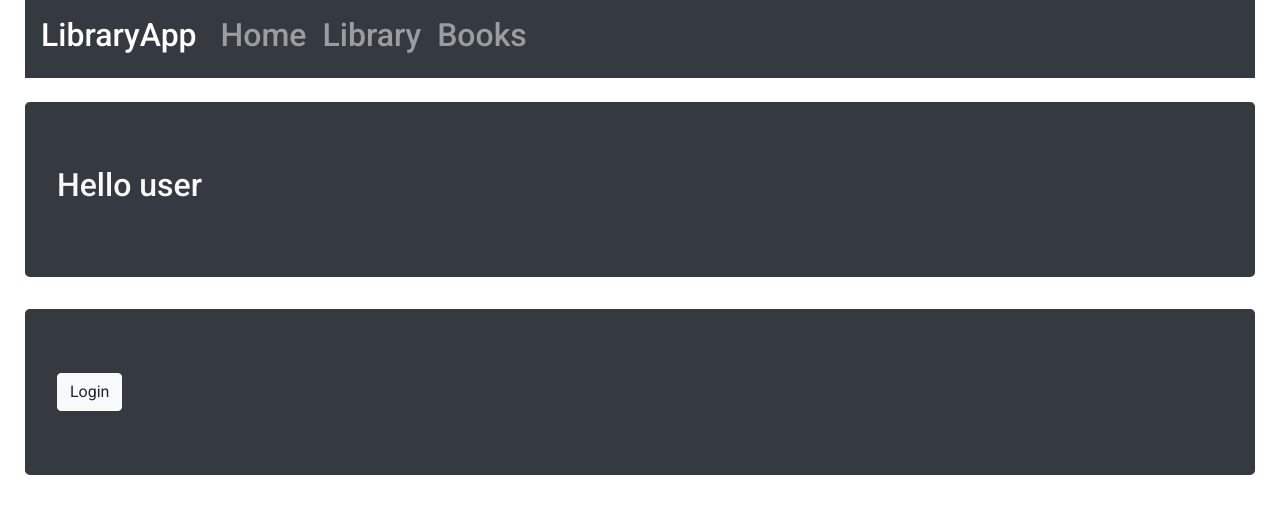
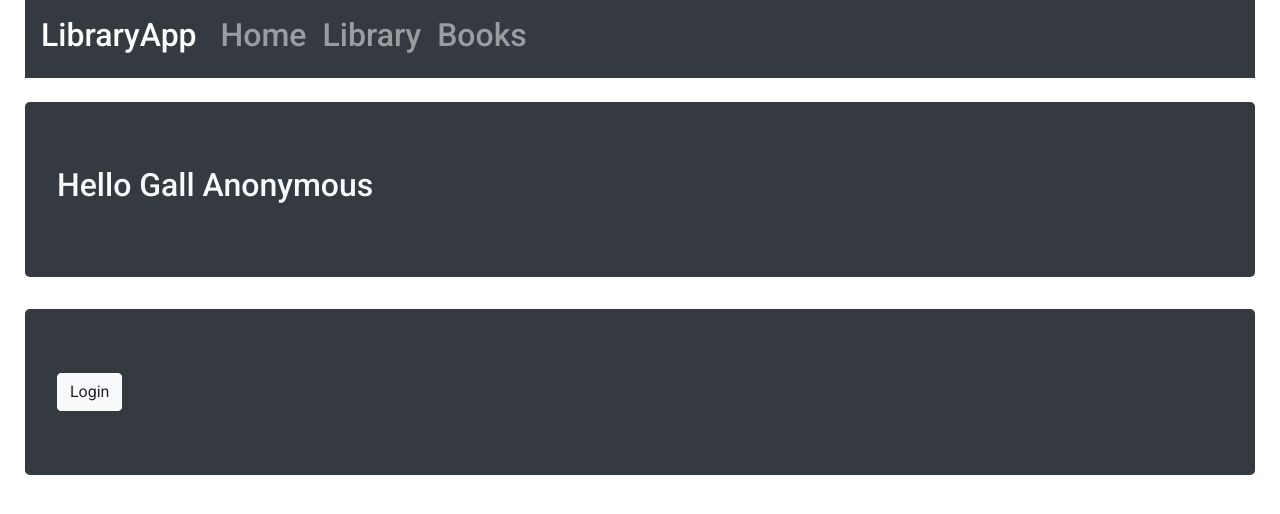
Before and after one commit to Witklocki/Biblioteka, an Angular app in the folder libraryGUI/: page / in a window 1280 px wide. Shown: the top 514 px of the page. Built offline with nearby package versions, Linux system fonts and the light colour scheme.

Commit message:
Not working login, problem with Access-Control-Allow-Origin

```diff
--- a/libraryGUI/src/app/views/main-page/main-page.component.ts
+++ b/libraryGUI/src/app/views/main-page/main-page.component.ts
@@ -6,7 +6,7 @@ import { Component, OnInit } from '@angular/core';
   styleUrls: ['./main-page.component.css']
 })
 export class MainPageComponent implements OnInit {
- public user = "user";
+ public user = "Gall Anonymous";
  public admin = "you have permition to admin tool"
  public permition = false;
   constructor() { }
```
